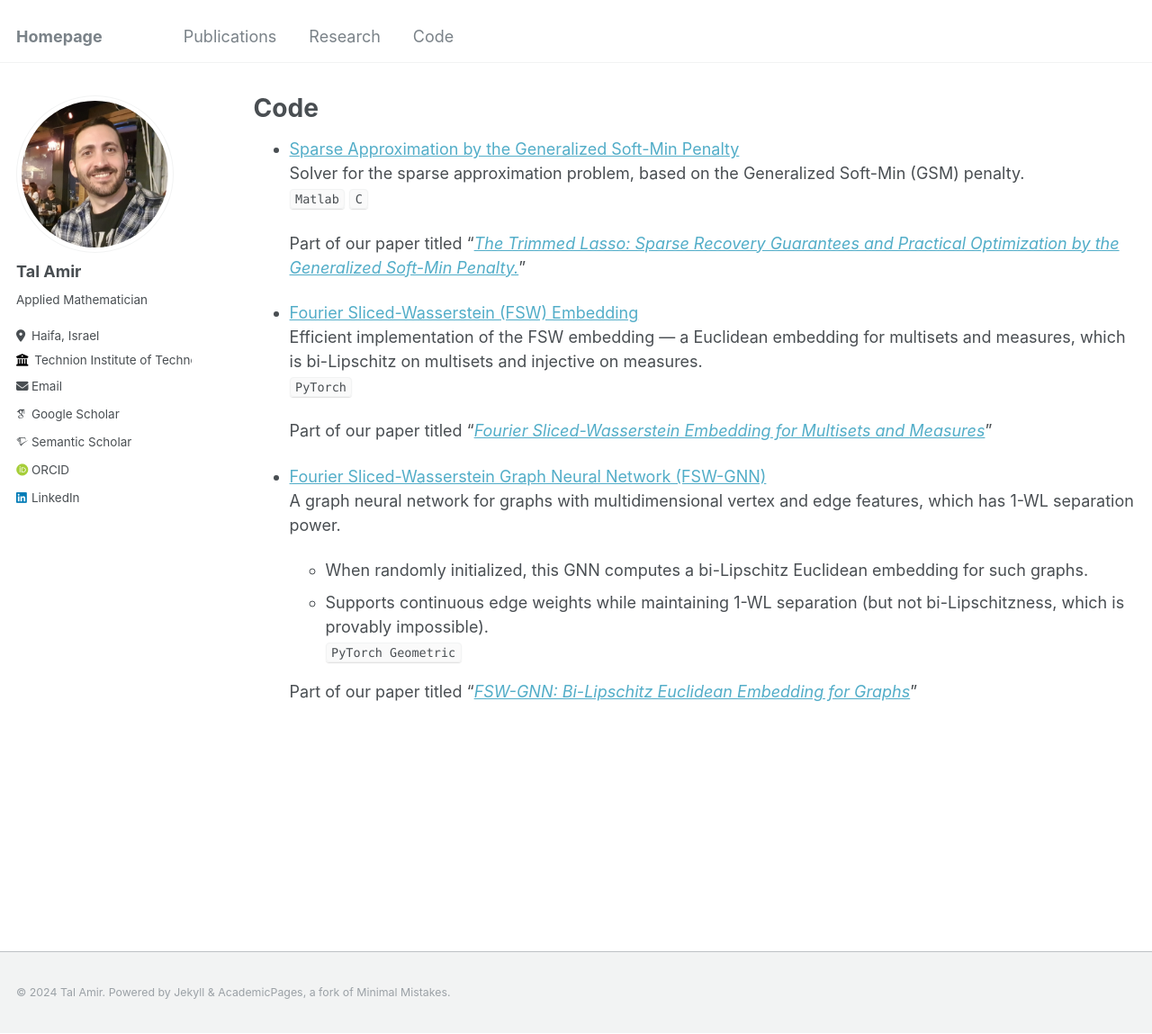
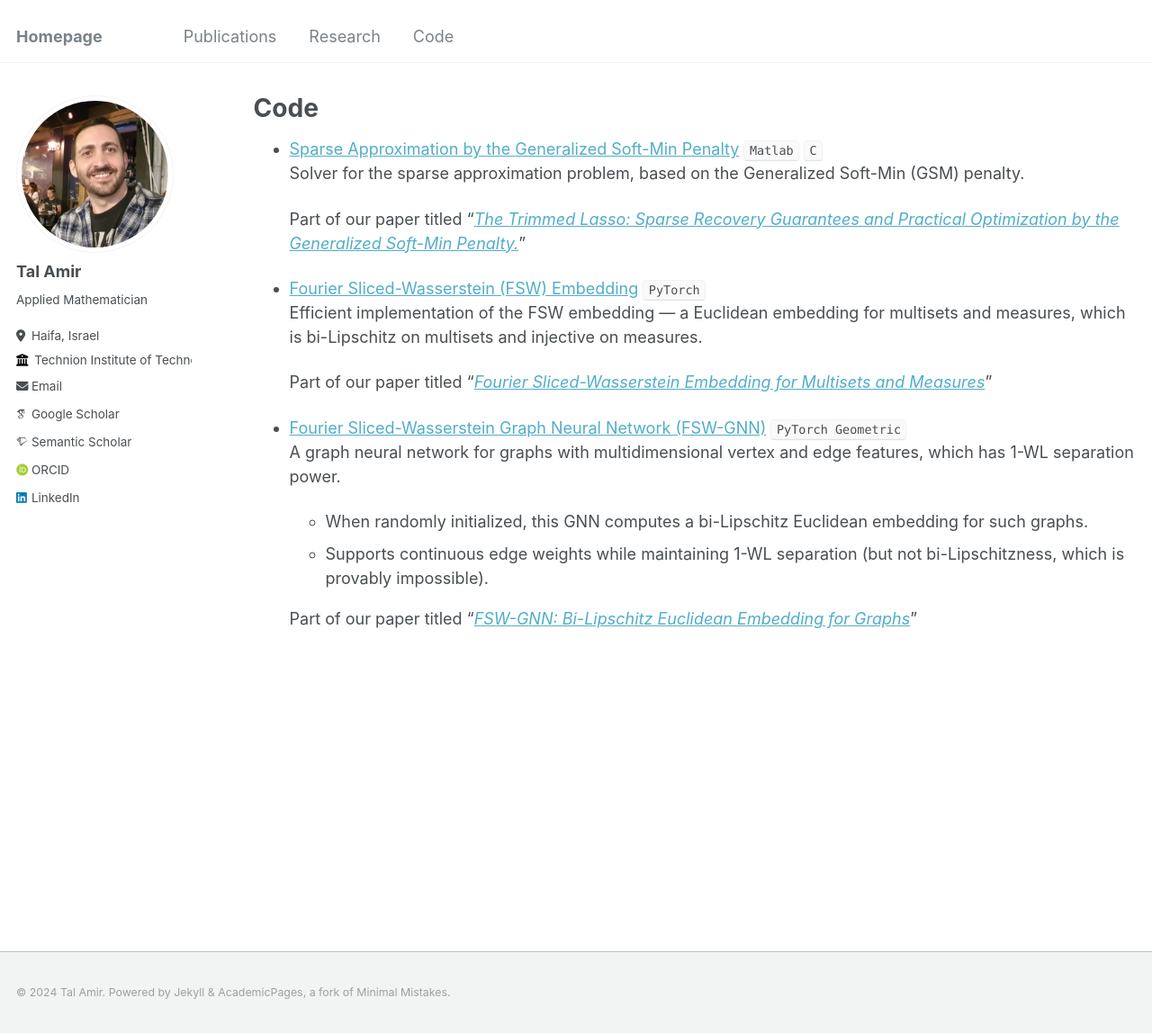
Before and after one commit to tal-amir/tal-amir.github.io, a Jekyll site: the page built from _pages/code.md, in a window 1280 px wide and 1149 px high. Shown: the whole window at 90% size. Built offline with Jekyll 4.4.1, drawn with Linux system fonts in a browser that asks for light colours; some web fonts are replaced.

Commit message:
Update code.md

```diff
--- a/_pages/code.md
+++ b/_pages/code.md
@@ -8,22 +8,25 @@ author_profile: true
 {% include base_path %}
 
 - [Sparse Approximation by the Generalized Soft-Min Penalty](https://github.com/tal-amir/sparse-approximation-gsm)
+  `Matlab` `C`
   Solver for the sparse approximation problem, based on the Generalized Soft-Min (GSM) penalty.
-  `Matlab` `C`
+
 
   Part of our paper titled "[*The Trimmed Lasso: Sparse Recovery Guarantees and Practical Optimization by the Generalized Soft-Min Penalty.*](https://tal-amir.github.io/publication/2021-09%20The%20Trimmed%20Lasso)"
 
 - [Fourier Sliced-Wasserstein (FSW) Embedding](https://tal-amir.github.io/soon/)
+  `PyTorch`
   Efficient implementation of the FSW embedding — a Euclidean embedding for multisets and measures, which is bi-Lipschitz on multisets and injective on measures.
-  `PyTorch`
+
 
   Part of our paper titled "[*Fourier Sliced-Wasserstein Embedding for Multisets and Measures*](https://tal-amir.github.io/publication/2024-05%20Fourier%20Sliced-Wasserstein%20Embedding)"
 
 - [Fourier Sliced-Wasserstein Graph Neural Network (FSW-GNN)](https://tal-amir.github.io/soon/)
+  `PyTorch Geometric`
   A graph neural network for graphs with multidimensional vertex and edge features, which has 1-WL separation power.
   - When randomly initialized, this GNN computes a bi-Lipschitz Euclidean embedding for such graphs.
   - Supports continuous edge weights while maintaining 1-WL separation (but not bi-Lipschitzness, which is provably impossible).
-  `PyTorch Geometric`
+
 
   Part of our paper titled "[*FSW-GNN: Bi-Lipschitz Euclidean Embedding for Graphs*](https://tal-amir.github.io/soon/)"
 
```
